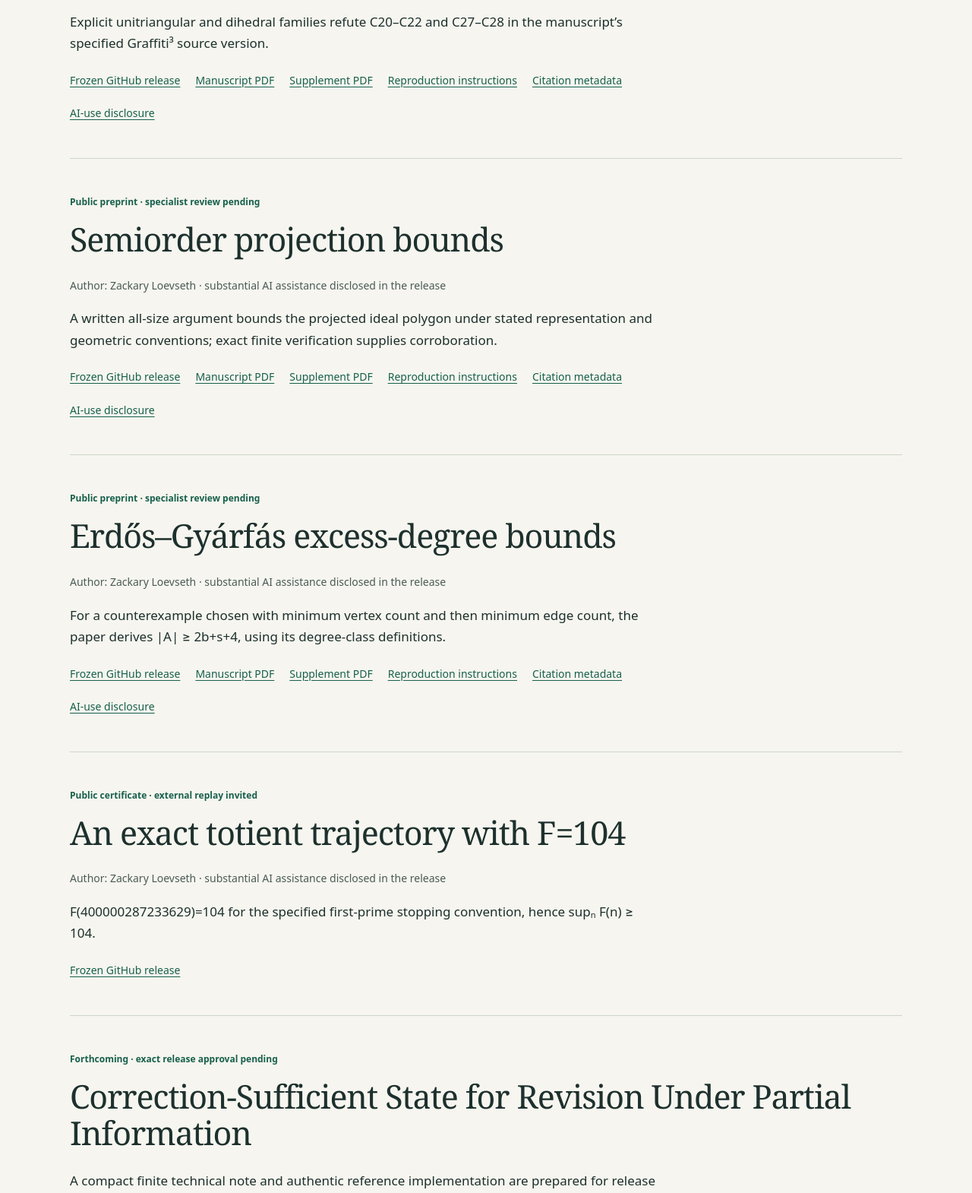
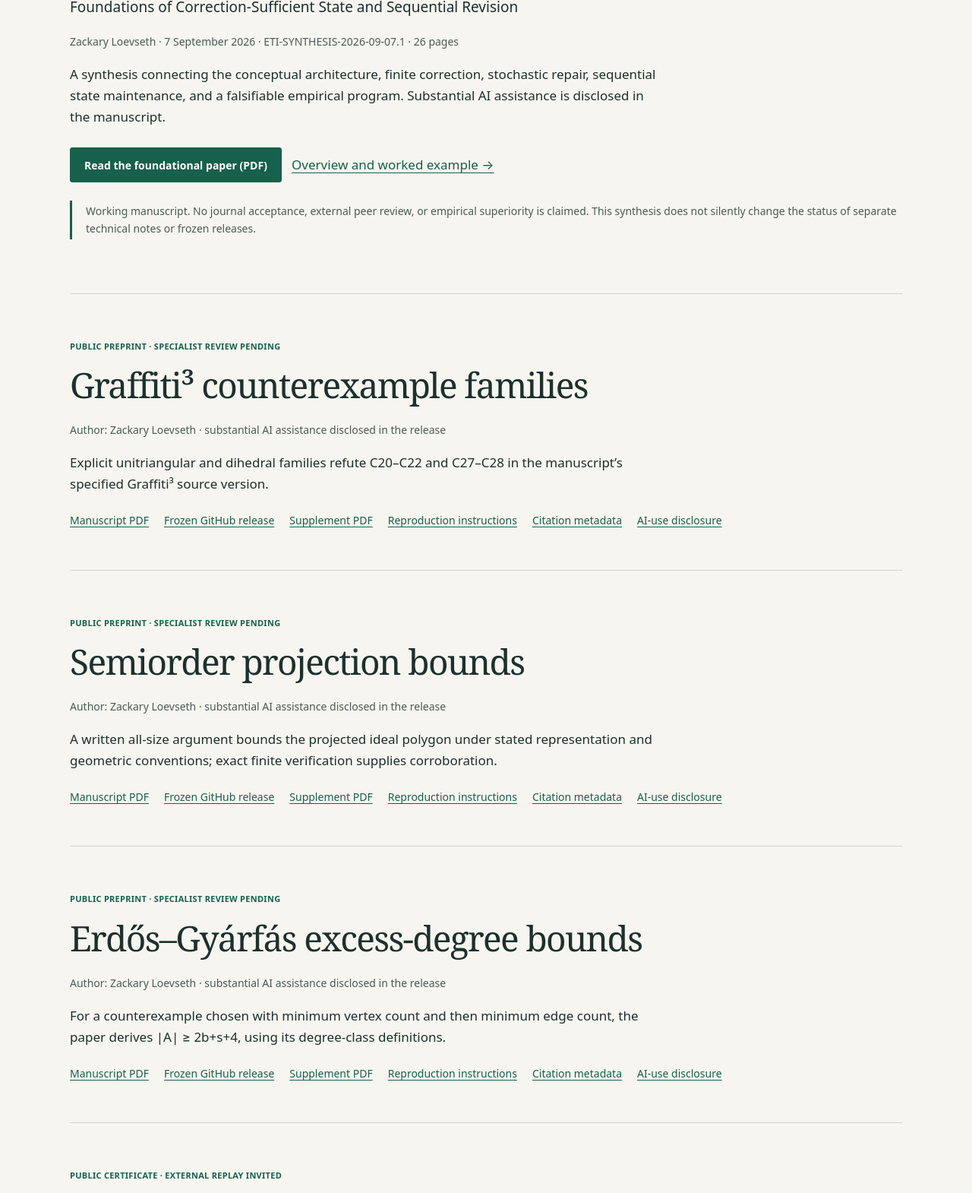
Before and after one commit to ZackaryLoevseth/research-portfolio, a plain HTML site: page docs/papers.html in a window 1280 px wide. Shown: the part 741-2311 px from the top of the page at 76% size. Drawn offline with Linux system fonts and the light colour scheme.

Commit message:
List the foundational manuscript first while preserving existing release links

```diff
--- a/docs/papers.html
+++ b/docs/papers.html
@@ -1,44 +1,14 @@
 <!doctype html>
 <html lang="en"><head><meta charset="utf-8"><meta name="viewport" content="width=device-width,initial-scale=1">
-<title>Papers and releases · Research notes</title><meta name="description" content="Exact public mathematical releases, retained manuscript downloads, and the forthcoming finite ETI object."><meta name="author" content="Zackary Loevseth"><meta name="research-release" content="research-first-2026-09-07">
-<link rel="canonical" href="https://zackaryloevseth.github.io/research-portfolio/papers.html"><link rel="stylesheet" href="styles.css"><link rel="icon" href="favicon.png">
-<meta property="og:title" content="Papers and releases"><meta property="og:description" content="Exact public mathematical releases, retained manuscript downloads, and the forthcoming finite ETI object."><meta property="og:type" content="website"><meta property="og:url" content="https://zackaryloevseth.github.io/research-portfolio/papers.html"><meta property="og:image" content="https://zackaryloevseth.github.io/research-portfolio/social-preview.png"><meta property="og:image:alt" content="Reliable human–AI research workflows: claims, evidence, corrections and their limits."><meta name="twitter:card" content="summary_large_image">
+<title>Papers and releases · Zackary Loevseth</title>
+<meta name="description" content="The ETI foundational working manuscript, three mathematical preprints, and an exact computational certificate."><meta name="author" content="Zackary Loevseth"><meta name="research-release" content="foundations-first-2026-09-07">
+<link rel="canonical" href="https://zackaryloevseth.github.io/research-portfolio/papers.html"><link rel="stylesheet" href="portfolio.css">
+<meta property="og:title" content="Papers and releases · Zackary Loevseth"><meta property="og:description" content="The ETI foundational working manuscript, three mathematical preprints, and an exact computational certificate."><meta property="og:type" content="website"><meta property="og:url" content="https://zackaryloevseth.github.io/research-portfolio/papers.html"><meta name="twitter:card" content="summary">
 </head><body><a class="skip" href="#main">Skip to content</a>
-<header><div class="wrap mast"><a class="wordmark" href="index.html">Research notes</a>
-<nav aria-label="Primary"><a href="index.html">Overview</a><a href="human-ai-systems.html">Formal systems</a><a href="mathematics.html">Mathematics</a><a href="evaluation.html">Evaluation</a><a href="evidence.html">Evidence</a><a href="papers.html" aria-current="page">Papers</a><a href="methods.html">Methods</a>
-</nav></div>
-</header>
-<main id="main" class="wrap">
-<section class="hero">
-<p class="kicker">Papers and releases</p>
-<h1>Versioned objects, explicit status.</h1>
-<p class="lead">Three public preprints and one computational certificate. GitHub availability is distinct from arXiv posting, journal submission and peer review.</p>
-</section>
-<section class="section" id="graffiti3"><span class="tag">Public preprint · specialist review pending</span>
-<h2>Graffiti³ counterexample families</h2>
-<p class="meta">Author: Zackary Loevseth · substantial AI assistance disclosed in the release</p><div class="reading">
-<p>Explicit unitriangular and dihedral families refute C20–C22 and C27–C28 in the manuscript’s specified Graffiti³ source version.</p><div class="links"><a href="https://github.com/ZackaryLoevseth/graffiti3-counterexample-families/releases/tag/v1.0.0-preprint">Frozen GitHub release</a><a href="assets/publications/graffiti3/manuscript.pdf">Manuscript PDF</a><a href="assets/publications/graffiti3/supplementary-appendix.pdf">Supplement PDF</a><a href="assets/publications/graffiti3/reproducibility-readme.md">Reproduction instructions</a><a href="assets/publications/graffiti3/citation.cff">Citation metadata</a><a href="assets/publications/graffiti3/ai-use-disclosure.md">AI-use disclosure</a></div></div>
-</section>
-<section class="section" id="semiorder"><span class="tag">Public preprint · specialist review pending</span>
-<h2>Semiorder projection bounds</h2>
-<p class="meta">Author: Zackary Loevseth · substantial AI assistance disclosed in the release</p><div class="reading">
-<p>A written all-size argument bounds the projected ideal polygon under stated representation and geometric conventions; exact finite verification supplies corroboration.</p><div class="links"><a href="https://github.com/ZackaryLoevseth/semiorder-zonotope-bounds/releases/tag/v1.0.0-preprint">Frozen GitHub release</a><a href="assets/publications/semiorder/manuscript.pdf">Manuscript PDF</a><a href="assets/publications/semiorder/supplementary-appendix.pdf">Supplement PDF</a><a href="assets/publications/semiorder/reproducibility-readme.md">Reproduction instructions</a><a href="assets/publications/semiorder/citation.cff">Citation metadata</a><a href="assets/publications/semiorder/ai-use-disclosure.md">AI-use disclosure</a></div></div>
-</section>
-<section class="section" id="erdos64"><span class="tag">Public preprint · specialist review pending</span>
-<h2>Erdős–Gyárfás excess-degree bounds</h2>
-<p class="meta">Author: Zackary Loevseth · substantial AI assistance disclosed in the release</p><div class="reading">
-<p>For a counterexample chosen with minimum vertex count and then minimum edge count, the paper derives |A| ≥ 2b+s+4, using its degree-class definitions.</p><div class="links"><a href="https://github.com/ZackaryLoevseth/erdos-64-excess-degree-bounds/releases/tag/v1.0.0-preprint">Frozen GitHub release</a><a href="assets/publications/erdos64/manuscript.pdf">Manuscript PDF</a><a href="assets/publications/erdos64/supplementary-appendix.pdf">Supplement PDF</a><a href="assets/publications/erdos64/reproducibility-readme.md">Reproduction instructions</a><a href="assets/publications/erdos64/citation.cff">Citation metadata</a><a href="assets/publications/erdos64/ai-use-disclosure.md">AI-use disclosure</a></div></div>
-</section>
-<section class="section" id="erdos409"><span class="tag">Public certificate · external replay invited</span>
-<h2>An exact totient trajectory with F=104</h2>
-<p class="meta">Author: Zackary Loevseth · substantial AI assistance disclosed in the release</p><div class="reading">
-<p>F(400000287233629)=104 for the specified first-prime stopping convention, hence supₙ F(n) ≥ 104.</p><div class="links"><a href="https://github.com/ZackaryLoevseth/Erd-s-Problem-409/releases/tag/v3.0.0-f104">Frozen GitHub release</a></div></div>
-</section>
-<section class="section" id="eti"><span class="tag">Forthcoming · exact release approval pending</span>
-<h2>Correction-Sufficient State for Revision Under Partial Information</h2><div class="reading">
-<p>A compact finite technical note and authentic reference implementation are prepared for release review. Attribution, license and destination remain separate decisions. There is no public download for this package yet.</p>
-<p>New manuscript preparation and new theoretical work do not silently change any frozen release linked above.</p></div>
-</section>
-</main>
-<footer><div class="wrap"><span>Research notes · research-first-2026-09-07</span><div class="footer-links"><a href="methods.html#attribution">Authorship &amp; AI use</a><a href="research-resume.html">CV &amp; documents</a><a href="https://github.com/ZackaryLoevseth/research-portfolio">Source</a></div></div>
-</footer></body></html>
+<header><div class="wrap mast"><a class="identity" href="index.html"><span class="monogram" aria-hidden="true">ZL</span><span>Zackary Loevseth<small>Human–AI research</small></span></a><nav aria-label="Primary"><a href="foundations.html">ETI Foundations</a><a href="index.html#work">Selected work</a><a href="evidence.html">Evidence</a><a href="research-resume.html">Résumé</a><a href="mailto:zloevseth@gmail.com">Contact <span aria-hidden="true">↗</span></a></nav></div></header><main id="main" class="wrap"><section class="hero"><p class="kicker">Papers and releases</p><h1>Start with the foundation.<br>Follow the evidence.</h1><p class="lead">The ETI foundational working manuscript, three mathematical preprints, and an exact computational certificate. Each has its own claim, version, and evidence boundary.</p></section>
+<section class="section" id="foundation"><span class="tag">FOUNDATIONAL PAPER · WORKING MANUSCRIPT</span><h2>Epistemic Transition Integrity</h2><p class="subtitle">Foundations of Correction-Sufficient State and Sequential Revision</p><p class="meta">Zackary Loevseth · 7 September 2026 · ETI-SYNTHESIS-2026-09-07.1 · 26 pages</p><p class="reading">A synthesis connecting the conceptual architecture, finite correction, stochastic repair, sequential state maintenance, and a falsifiable empirical program. Substantial AI assistance is disclosed in the manuscript.</p><div class="actions"><a class="button primary" href="assets/publications/eti/ETI_Foundations.pdf">Read the foundational paper (PDF)</a><a href="foundations.html">Overview and worked example →</a></div><p class="rule">Working manuscript. No journal acceptance, external peer review, or empirical superiority is claimed. This synthesis does not silently change the status of separate technical notes or frozen releases.</p></section>
+<section class="section" id="graffiti3"><span class="tag">PUBLIC PREPRINT · SPECIALIST REVIEW PENDING</span><h2>Graffiti³ counterexample families</h2><p class="meta">Author: Zackary Loevseth · substantial AI assistance disclosed in the release</p><p class="reading">Explicit unitriangular and dihedral families refute C20–C22 and C27–C28 in the manuscript’s specified Graffiti³ source version.</p><div class="links"><a href="assets/publications/graffiti3/manuscript.pdf">Manuscript PDF</a><a href="https://github.com/ZackaryLoevseth/graffiti3-counterexample-families/releases/tag/v1.0.0-preprint">Frozen GitHub release</a><a href="assets/publications/graffiti3/supplementary-appendix.pdf">Supplement PDF</a><a href="assets/publications/graffiti3/reproducibility-readme.md">Reproduction instructions</a><a href="assets/publications/graffiti3/citation.cff">Citation metadata</a><a href="assets/publications/graffiti3/ai-use-disclosure.md">AI-use disclosure</a></div></section>
+<section class="section" id="semiorder"><span class="tag">PUBLIC PREPRINT · SPECIALIST REVIEW PENDING</span><h2>Semiorder projection bounds</h2><p class="meta">Author: Zackary Loevseth · substantial AI assistance disclosed in the release</p><p class="reading">A written all-size argument bounds the projected ideal polygon under stated representation and geometric conventions; exact finite verification supplies corroboration.</p><div class="links"><a href="assets/publications/semiorder/manuscript.pdf">Manuscript PDF</a><a href="https://github.com/ZackaryLoevseth/semiorder-zonotope-bounds/releases/tag/v1.0.0-preprint">Frozen GitHub release</a><a href="assets/publications/semiorder/supplementary-appendix.pdf">Supplement PDF</a><a href="assets/publications/semiorder/reproducibility-readme.md">Reproduction instructions</a><a href="assets/publications/semiorder/citation.cff">Citation metadata</a><a href="assets/publications/semiorder/ai-use-disclosure.md">AI-use disclosure</a></div></section>
+<section class="section" id="erdos64"><span class="tag">PUBLIC PREPRINT · SPECIALIST REVIEW PENDING</span><h2>Erdős–Gyárfás excess-degree bounds</h2><p class="meta">Author: Zackary Loevseth · substantial AI assistance disclosed in the release</p><p class="reading">For a counterexample chosen with minimum vertex count and then minimum edge count, the paper derives |A| ≥ 2b+s+4, using its degree-class definitions.</p><div class="links"><a href="assets/publications/erdos64/manuscript.pdf">Manuscript PDF</a><a href="https://github.com/ZackaryLoevseth/erdos-64-excess-degree-bounds/releases/tag/v1.0.0-preprint">Frozen GitHub release</a><a href="assets/publications/erdos64/supplementary-appendix.pdf">Supplement PDF</a><a href="assets/publications/erdos64/reproducibility-readme.md">Reproduction instructions</a><a href="assets/publications/erdos64/citation.cff">Citation metadata</a><a href="assets/publications/erdos64/ai-use-disclosure.md">AI-use disclosure</a></div></section>
+<section class="section" id="erdos409"><span class="tag">PUBLIC CERTIFICATE · EXTERNAL REPLAY INVITED</span><h2>An exact totient trajectory with F=104</h2><p class="meta">Author: Zackary Loevseth · substantial AI assistance disclosed in the release</p><p class="reading">F(400000287233629)=104 under the specified first-prime stopping convention, hence supₙ F(n) ≥ 104. This is a pointwise certificate, not a maximum or record claim.</p><div class="links"><a href="totient-explorer.html">Explore the exact steps →</a><a href="https://github.com/ZackaryLoevseth/Erd-s-Problem-409/releases/tag/v3.0.0-f104">Frozen GitHub release</a></div></section>
+<section class="section" id="eti"><span class="tag">SEPARATE FINITE NOTE · RELEASE APPROVAL PENDING</span><h2>Correction-Sufficient State for Revision Under Partial Information</h2><p class="reading">The compact finite note and its reference implementation remain a separate release package. The foundational synthesis above is not a substitute for that package’s approval, attribution, license, or source-code release. No public download of that separate package is provided here.</p><div class="links"><a href="human-ai-systems.html#kernel">Finite model and boundaries →</a><a href="foundations.html">Foundational synthesis overview</a></div></section></main><footer><div class="wrap footer-inner"><span>Zackary Loevseth · Research portfolio<br><span class="fine">Edition: foundations-first-2026-09-07</span></span><div class="footer-links"><a href="papers.html">Papers</a><a href="methods.html#attribution">Authorship &amp; AI use</a><a href="https://github.com/ZackaryLoevseth/research-portfolio/tree/main/docs">Website source</a></div></div></footer></body></html>
```
